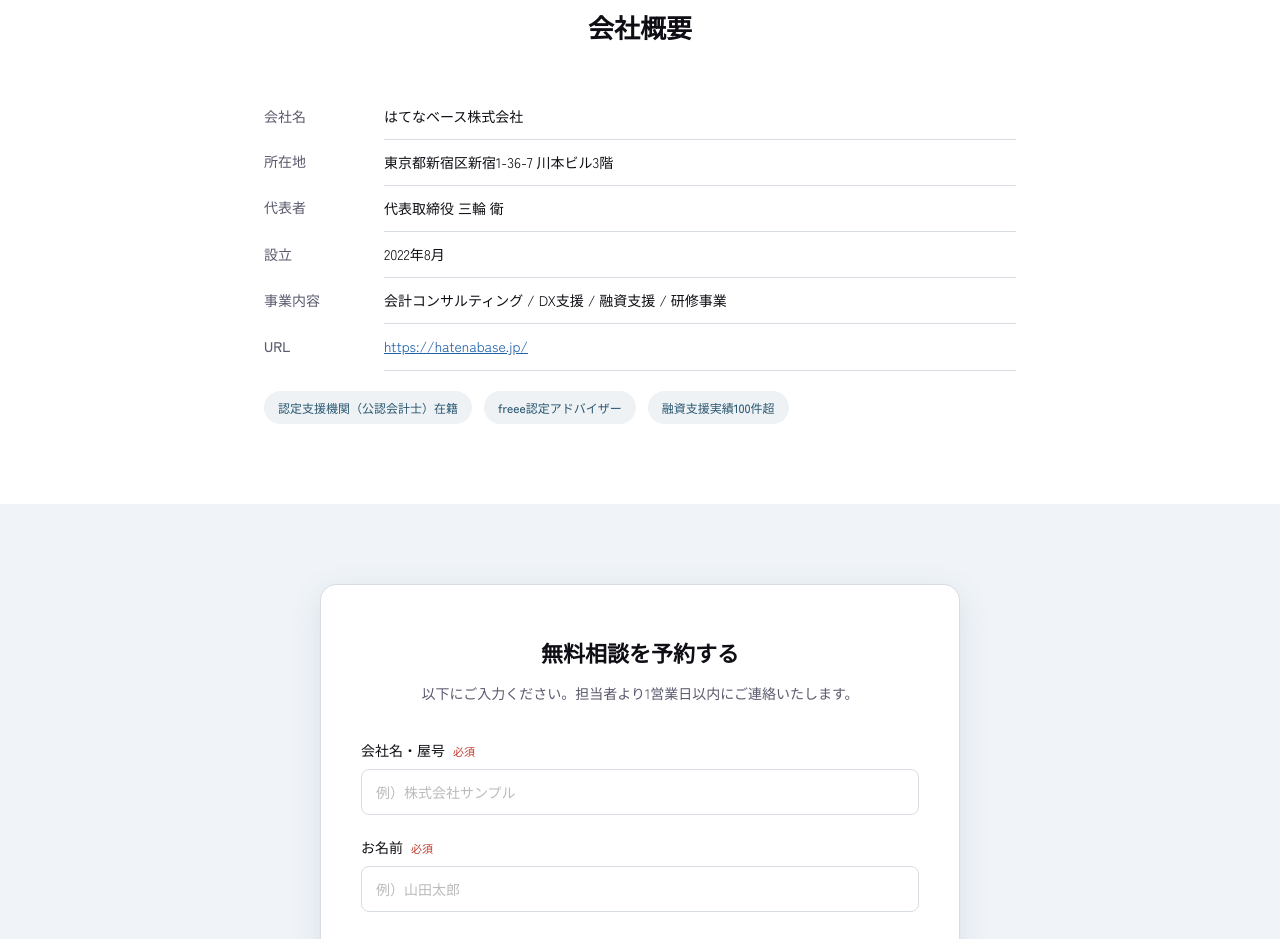
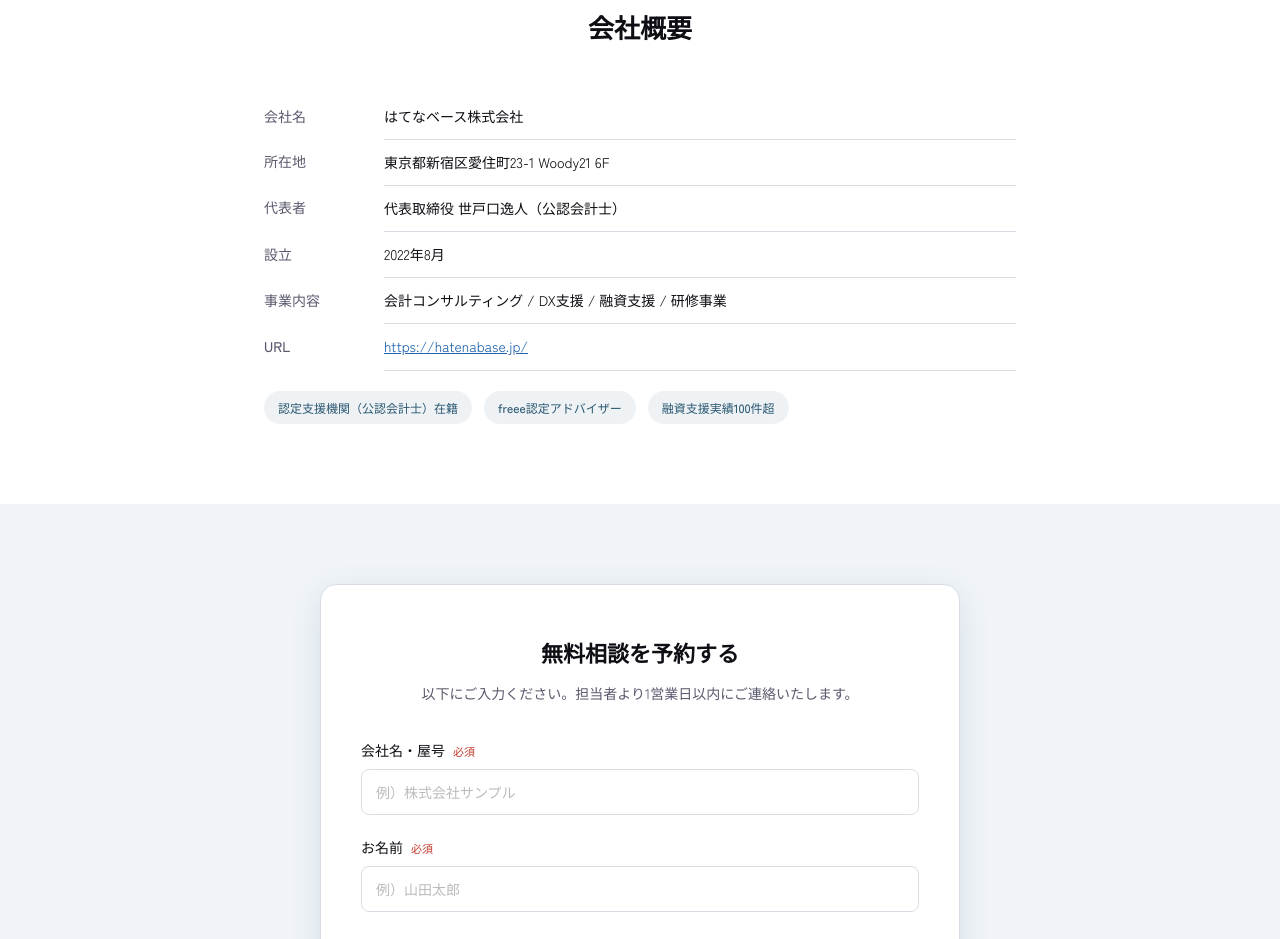
Before and after one commit to marmon3000/loan-diagnosis-tool, a website: page lp.html in a window 1280 px wide. Shown: the part 5940-6879 px from the top of the page. Drawn offline with Linux system fonts and the light colour scheme.

Commit message:
会社概要の住所・代表者を修正

```diff
--- a/lp.html
+++ b/lp.html
@@ -970,8 +970,8 @@
       <div class="company-text">
         <table class="company-table">
           <tr><th>会社名</th><td>はてなベース株式会社</td></tr>
-          <tr><th>所在地</th><td>東京都新宿区新宿1-36-7 川本ビル3階</td></tr>
-          <tr><th>代表者</th><td>代表取締役 三輪 衛</td></tr>
+          <tr><th>所在地</th><td>東京都新宿区愛住町23-1 Woody21 6F</td></tr>
+          <tr><th>代表者</th><td>代表取締役 世戸口逸人（公認会計士）</td></tr>
           <tr><th>設立</th><td>2022年8月</td></tr>
           <tr><th>事業内容</th><td>会計コンサルティング / DX支援 / 融資支援 / 研修事業</td></tr>
           <tr><th>URL</th><td><a href="https://hatenabase.jp/" style="color:var(--accent);">https://hatenabase.jp/</a></td></tr>
```
